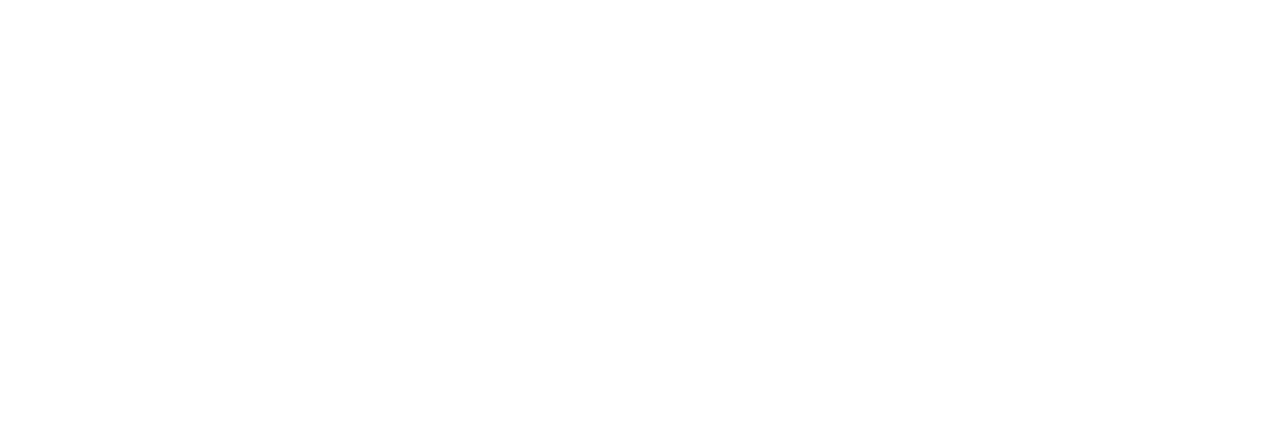
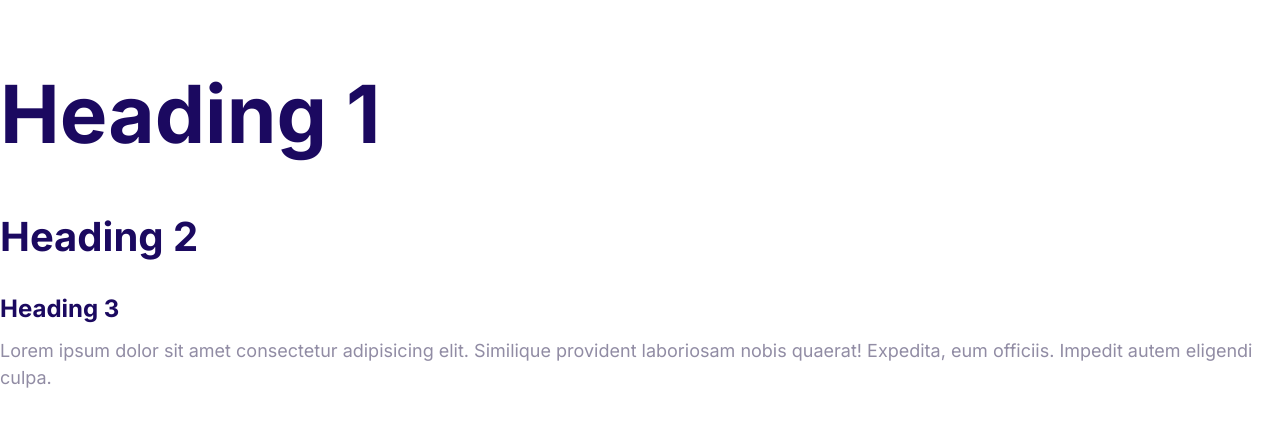
Before and after one commit to techabie/moshify, a plain HTML site: page index.html in a window 1280 px wide. Drawn offline with Linux system fonts and the light colour scheme.

Commit message:
Define the styles for the fonts

```diff
--- a/css/styles.css
+++ b/css/styles.css
@@ -5,3 +5,47 @@
   --color-headings: #1b0960;
   --color-body: #918ca4;
 }
+html {
+  font-size: 62.5%;
+}
+body {
+  font-family: "Inter", Arial, Helvetica, sans-serif;
+  font-size: 2.4rem;
+  line-height: 1.5;
+  color: var(--color-body);
+}
+
+h1,
+h2,
+h3 {
+  color: var(--color-headings);
+  margin-bottom: 1rem;
+}
+h1 {
+  font-size: 7rem;
+}
+h2 {
+  font-size: 4rem;
+}
+
+h3 {
+  font-size: 3rem;
+}
+p {
+  margin-top: 0;
+}
+
+@media screen and (min-width: 1024px) {
+  body {
+    font-size: 1.8rem;
+  }
+  h1 {
+    font-size: 8rem;
+  }
+  h2 {
+    font-size: 4rem;
+  }
+  h3 {
+    font-size: 2.4rem;
+  }
+}
--- a/index.html
+++ b/index.html
@@ -4,8 +4,23 @@
     <meta charset="UTF-8" />
     <meta name="viewport" content="width=device-width, initial-scale=1.0" />
     <title>Moshify</title>
+    <link rel="preconnect" href="https://fonts.googleapis.com" />
+    <link rel="preconnect" href="https://fonts.gstatic.com" crossorigin />
+    <link
+      href="https://fonts.googleapis.com/css2?family=Inter:ital,opsz,wght@0,14..32,100..900;1,14..32,100..900&display=swap"
+      rel="stylesheet"
+    />
+    <link rel="stylesheet" href="css/normalize.css" />
     <link rel="stylesheet" href="css/styles.css" />
-    <link rel="stylesheet" href="css/normalize.css" />
   </head>
-  <body></body>
+  <body>
+    <h1>Heading 1</h1>
+    <h2>Heading 2</h2>
+    <h3>Heading 3</h3>
+    <p>
+      Lorem ipsum dolor sit amet consectetur adipisicing elit. Similique
+      provident laboriosam nobis quaerat! Expedita, eum officiis. Impedit autem
+      eligendi culpa.
+    </p>
+  </body>
 </html>
```
